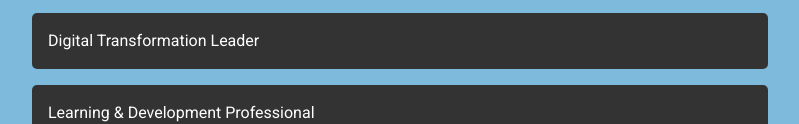
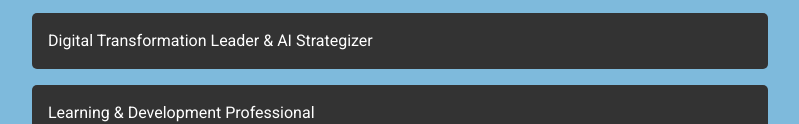
Before and after one commit to ael444/ael444.github.io, a plain HTML site: page index.html in a window 1280 px wide. Shown: the part 1315-1439 px from the top of the page, without its empty margins (240-1039 px from the left). Drawn offline with Linux system fonts and the light colour scheme.

Commit message:
Update index.html

```diff
--- a/index.html
+++ b/index.html
@@ -39,7 +39,7 @@
         <section id="categories">
             <h2>My work</h2>
             <ul id="category-list">
-                <li><a href="#" data-category="digital-transformation">Digital Transformation Leader</a></li>
+                <li><a href="#" data-category="digital-transformation">Digital Transformation Leader & AI Strategizer</a></li>
                 <li><a href="#" data-category="learning-development">Learning & Development Professional</a></li>
                 <li><a href="#" data-category="creator-innovator">Creator & Innovator</a></li>
                 <!-- Add more categories as needed -->
```
